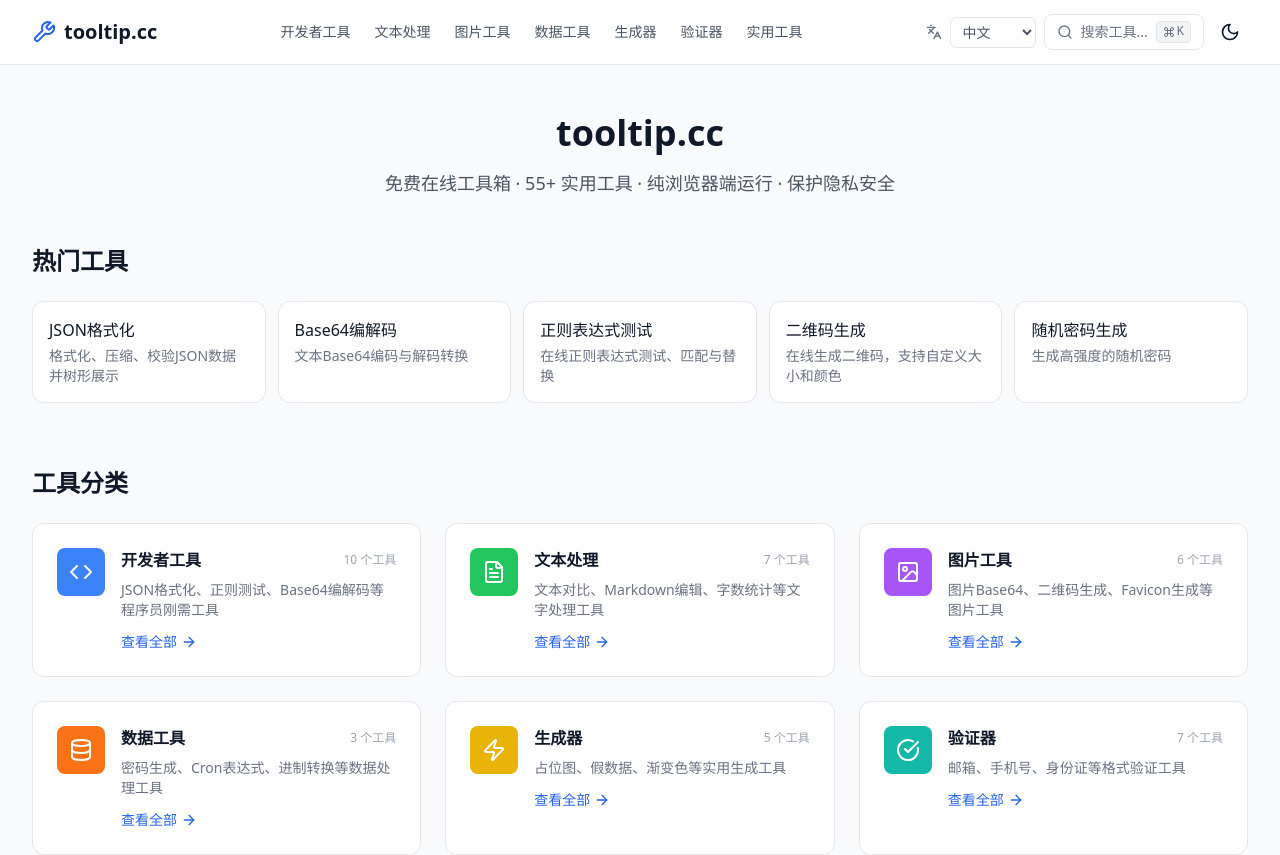
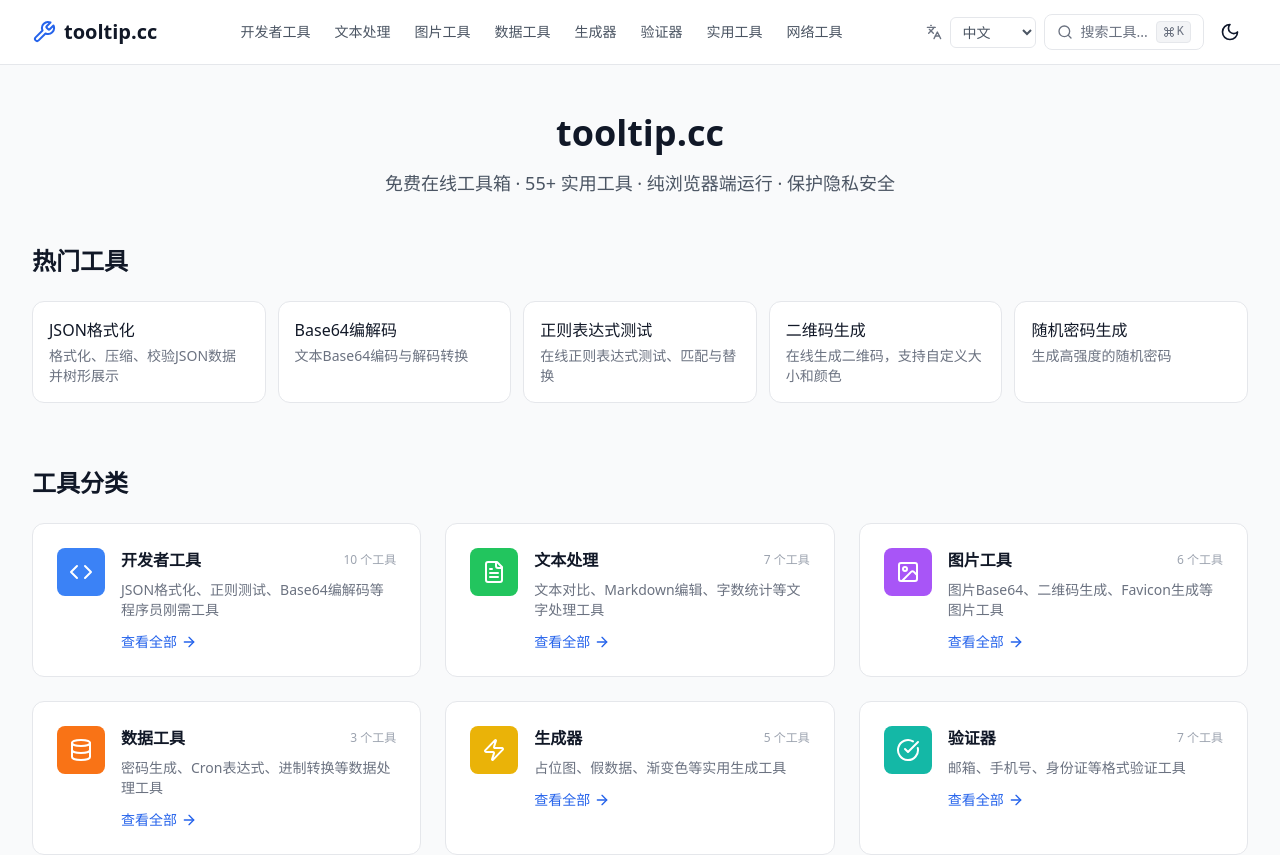
Before and after one commit to dawn-jg/tool, a Next.js app: page / in a window 1280 px wide. Shown: the top 855 px of the page. Built offline with nearby package versions, Linux system fonts and the light colour scheme.

Commit message:
feat: add network-tools to header navigation

```diff
--- a/components/Header.tsx
+++ b/components/Header.tsx
@@ -3,7 +3,7 @@
 import Link from "next/link";
 import { usePathname } from "next/navigation";
 import { useState, useEffect } from "react";
-import { Menu, X, Sun, Moon, Wrench, Code, FileText, ImageIcon, Database, Zap, CheckCircle, Calculator } from "lucide-react";
+import { Menu, X, Sun, Moon, Wrench, Code, FileText, ImageIcon, Database, Zap, CheckCircle, Calculator, Globe } from "lucide-react";
 import { LanguageSwitcher } from "./LanguageSwitcher";
 import { SearchDialog } from "./SearchDialog";
 import { cn } from "@/lib/utils";
@@ -16,6 +16,7 @@
   { name: "生成器", href: "/generators", icon: Zap },
   { name: "验证器", href: "/validators", icon: CheckCircle },
   { name: "实用工具", href: "/utilities", icon: Calculator },
+  { name: "网络工具", href: "/network-tools", icon: Globe },
 ];
 
 export function Header() {
```
